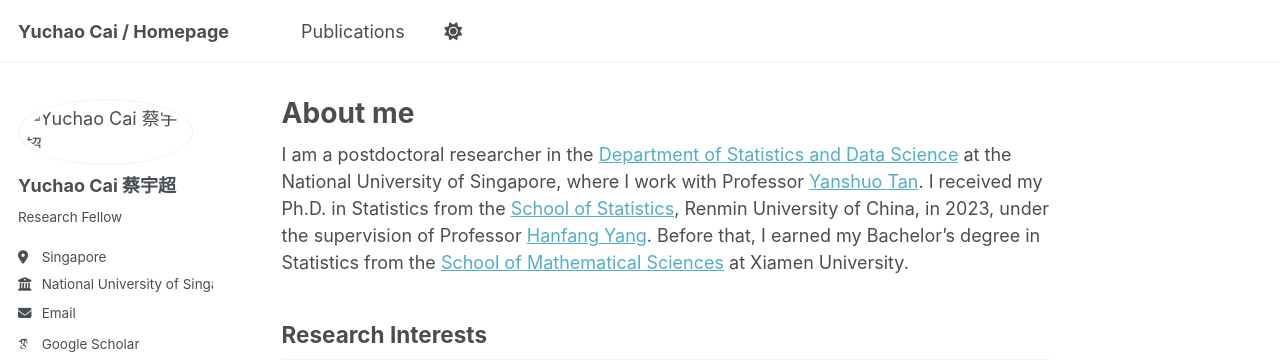
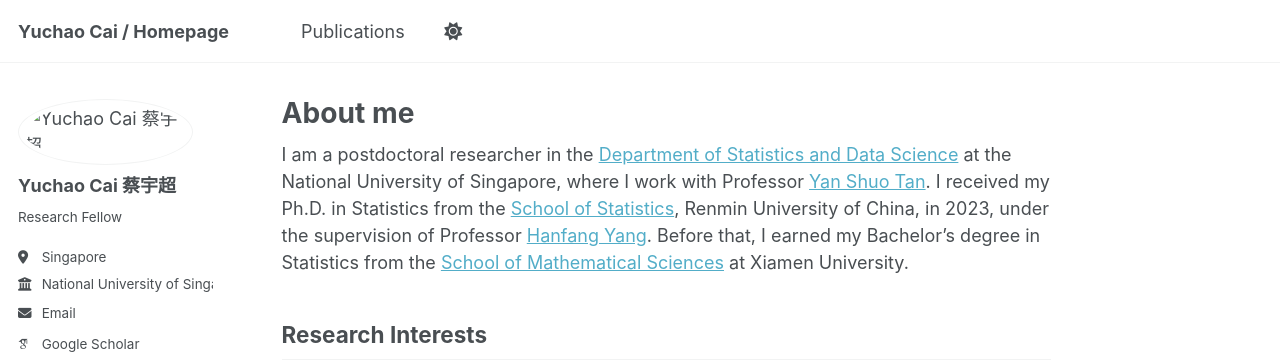
Before and after one commit to yccai2023/yccai2023.github.io, a Jekyll site: the page built from _pages/about.md, in a window 1280 px wide. Shown: the top 364 px of the page. Built offline with Jekyll 4.4.1, drawn with Linux system fonts in a browser that asks for light colours; some web fonts are replaced; a script that is not in the unit is left out.

Commit message:
Update about.md

```diff
--- a/_pages/about.md
+++ b/_pages/about.md
@@ -7,7 +7,7 @@ redirect_from:
   - /about.html
 ---
 
-I am a postdoctoral researcher in the [Department of Statistics and Data Science](https://www.stat.nus.edu.sg/) at the National University of Singapore, where I work with Professor [Yanshuo Tan](https://sites.google.com/view/yanshuotan/home). I received my Ph.D. in Statistics from the [School of Statistics](https://stat.ruc.edu.cn/Home/index.htm), Renmin University of China, in 2023, under the supervision of Professor [Hanfang Yang](http://isbd.ruc.edu.cn/English/Faculty/75f7b9495f664db2b47dce10253a84ff.htm). Before that, I earned my Bachelor’s degree in Statistics from the [School of Mathematical Sciences](https://math.xmu.edu.cn/en/) at Xiamen University.
+I am a postdoctoral researcher in the [Department of Statistics and Data Science](https://www.stat.nus.edu.sg/) at the National University of Singapore, where I work with Professor [Yan Shuo Tan](https://sites.google.com/view/yanshuotan/home). I received my Ph.D. in Statistics from the [School of Statistics](https://stat.ruc.edu.cn/Home/index.htm), Renmin University of China, in 2023, under the supervision of Professor [Hanfang Yang](http://isbd.ruc.edu.cn/English/Faculty/75f7b9495f664db2b47dce10253a84ff.htm). Before that, I earned my Bachelor’s degree in Statistics from the [School of Mathematical Sciences](https://math.xmu.edu.cn/en/) at Xiamen University.
 
 Research Interests
 ------
```
